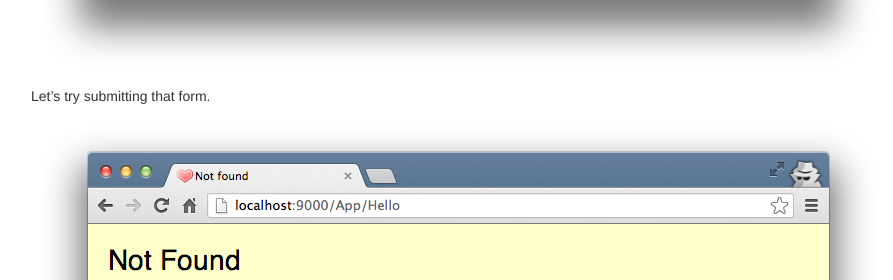
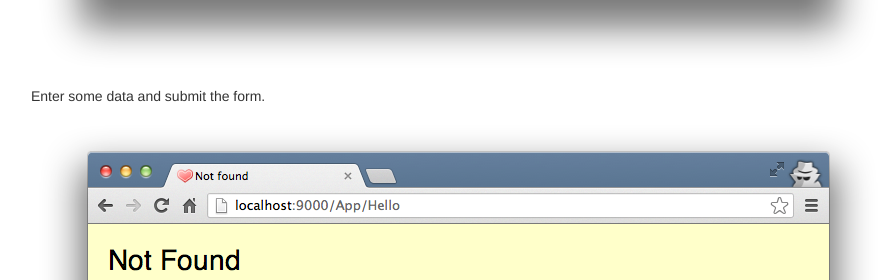
Before and after one commit to revel/revel.github.io, a Jekyll site: the page built from tutorial/firstapp.md, in a window 1280 px wide and 900 px high, scrolled down 829 px. Shown: the part 172-452 px from the top of the window, without its empty margins (359-1252 px from the left). Built offline with Jekyll 4.4.1, drawn with Linux system fonts in a browser that asks for light colours; nearby versions of some CDN libraries; comment, search, counter and statistics services are not loaded.

Commit message:
fix issue 24

```diff
--- a/tutorial/firstapp.md
+++ b/tutorial/firstapp.md
@@ -20,7 +20,7 @@ Refresh the page to see our work.
 
 ![The Say Hello form](../img/AlohaForm.png)
 
-Let's try submitting that form.
+Enter some data and submit the form.
 
 ![Route not found](../img/HelloRouteNotFound.png)
 
```
